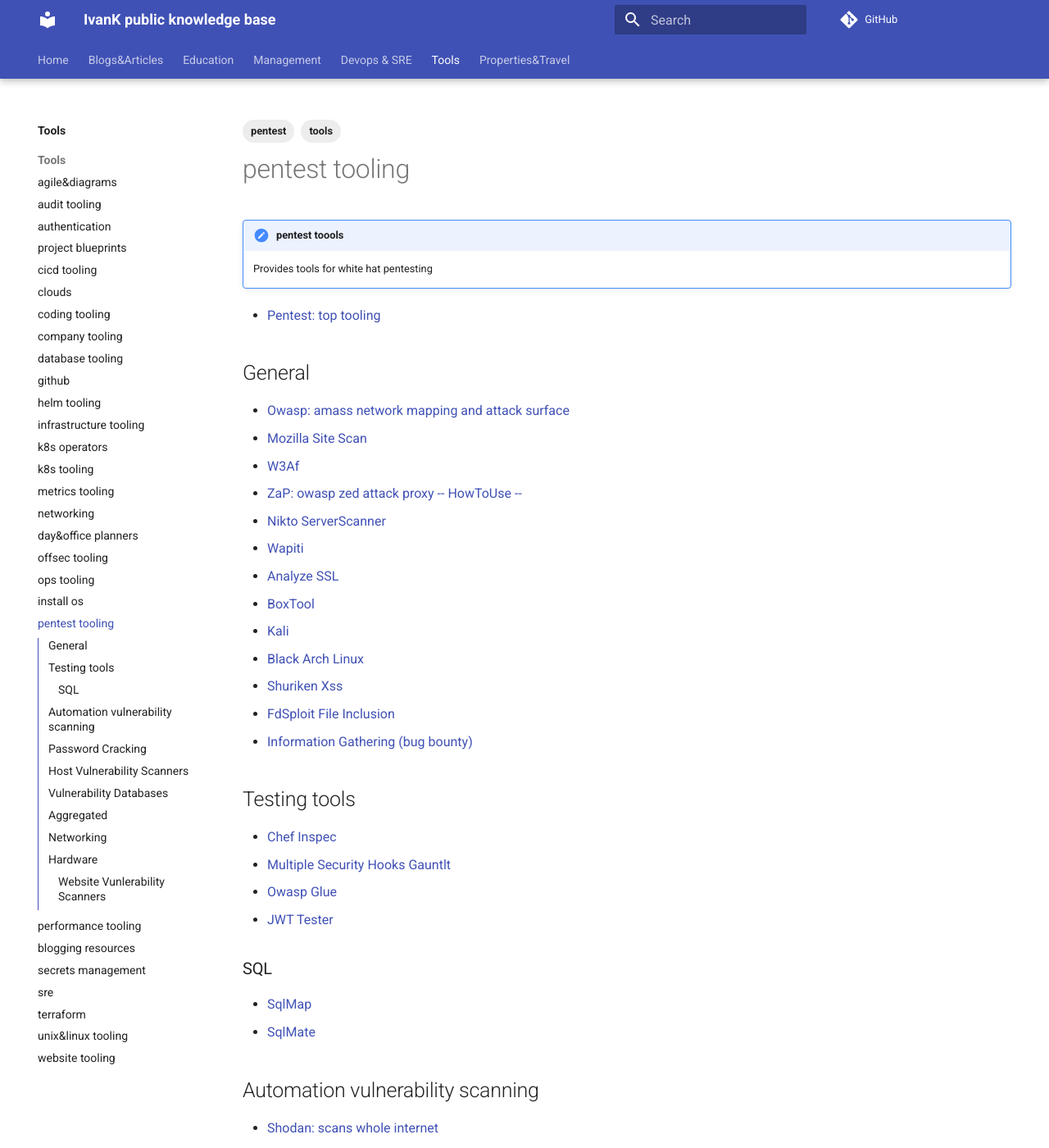
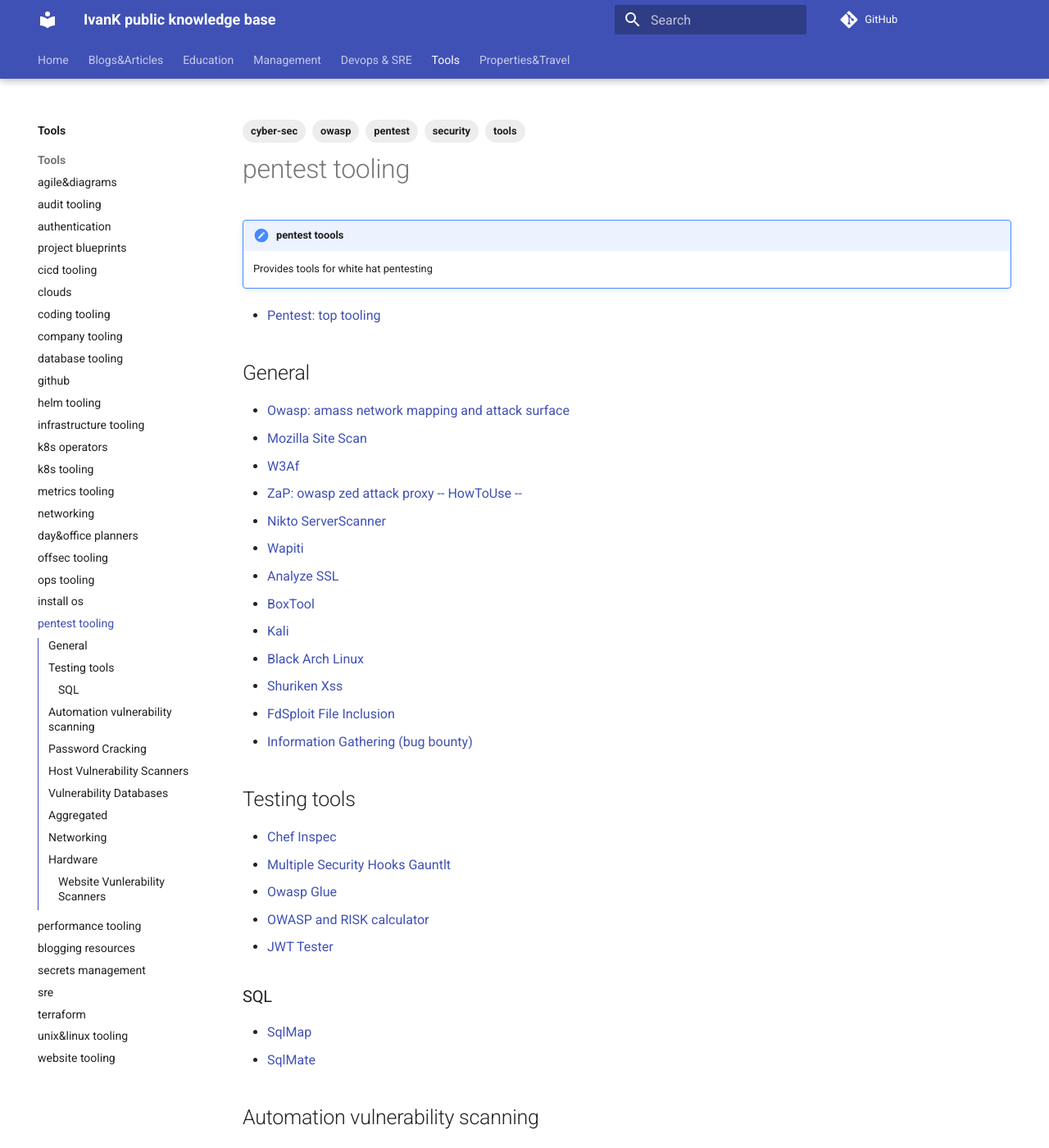
Before and after one commit to ivankatliarchuk/knowledge-base, an MkDocs documentation site: the page built from docs/tools/pentest.md, in a window 1280 px wide and 1400 px high. Shown: the whole window at 82% size. Built offline with MkDocs 1.6.1 and Material for MkDocs 9.7.7, drawn with Linux system fonts in a browser that asks for light colours; comment, search, counter and statistics services are not loaded.

Commit message:
owasp and cybersec

```diff
--- a/docs/tools/pentest.md
+++ b/docs/tools/pentest.md
@@ -3,7 +3,7 @@
 summary: pentest
 authors:
 - Ivan K
-tags: ["tools", "pentest"]
+tags: ["tools", "pentest", "owasp", "cyber-sec", "security"]
 date: 2021-03-8
 published: true
 ---
@@ -34,6 +34,7 @@
 - [Chef Inspec](https://www.inspec.io/)
 - [Multiple Security Hooks Gauntlt](http://gauntlt.org/)
 - [Owasp Glue](https://www.owasp.org/index.php/OWASP_Glue_Tool_Project)
+- [OWASP and RISK calculator](https://www.security-net.biz/files/owaspriskcalc.html)
 - [JWT Tester](https://github.com/ik-security/jwt-pwn)
 
 ### SQL
```
Also changed, not shown: docs/tools/k8s.md (+1 -0 lines).
